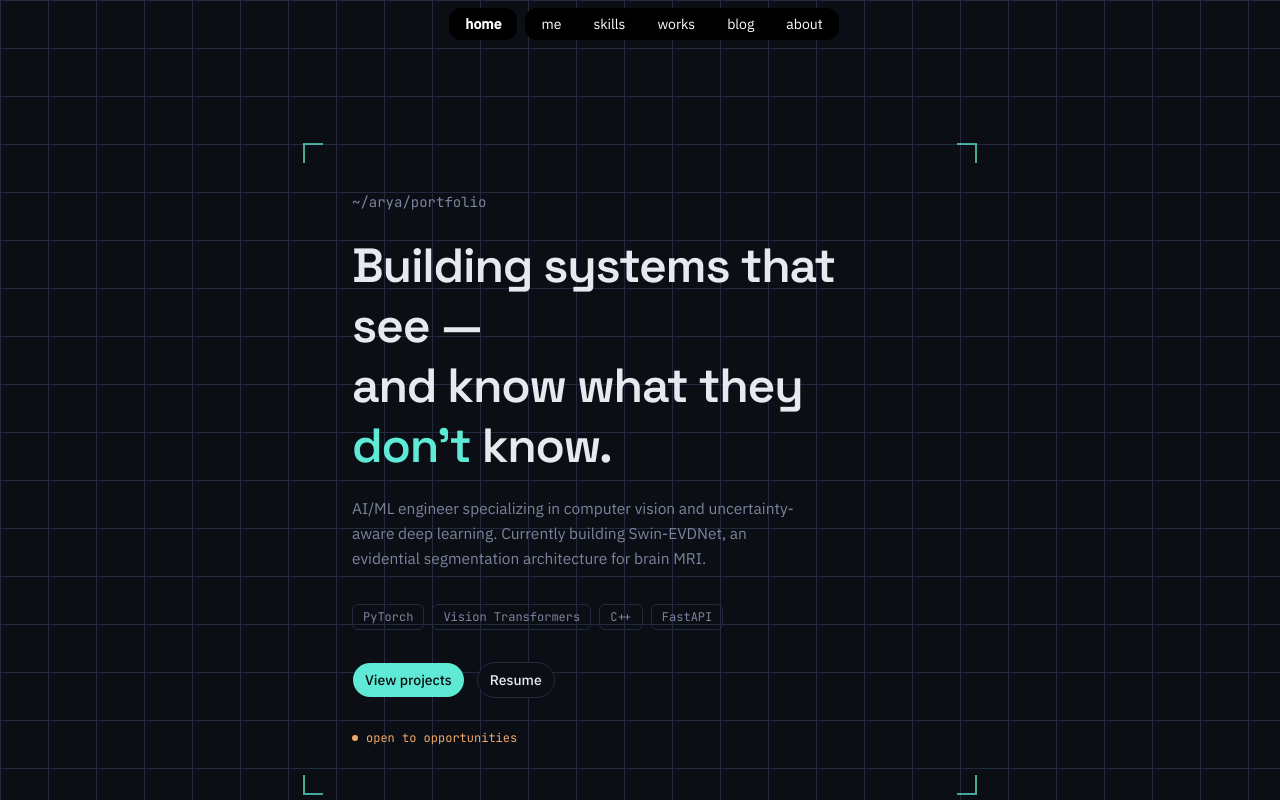
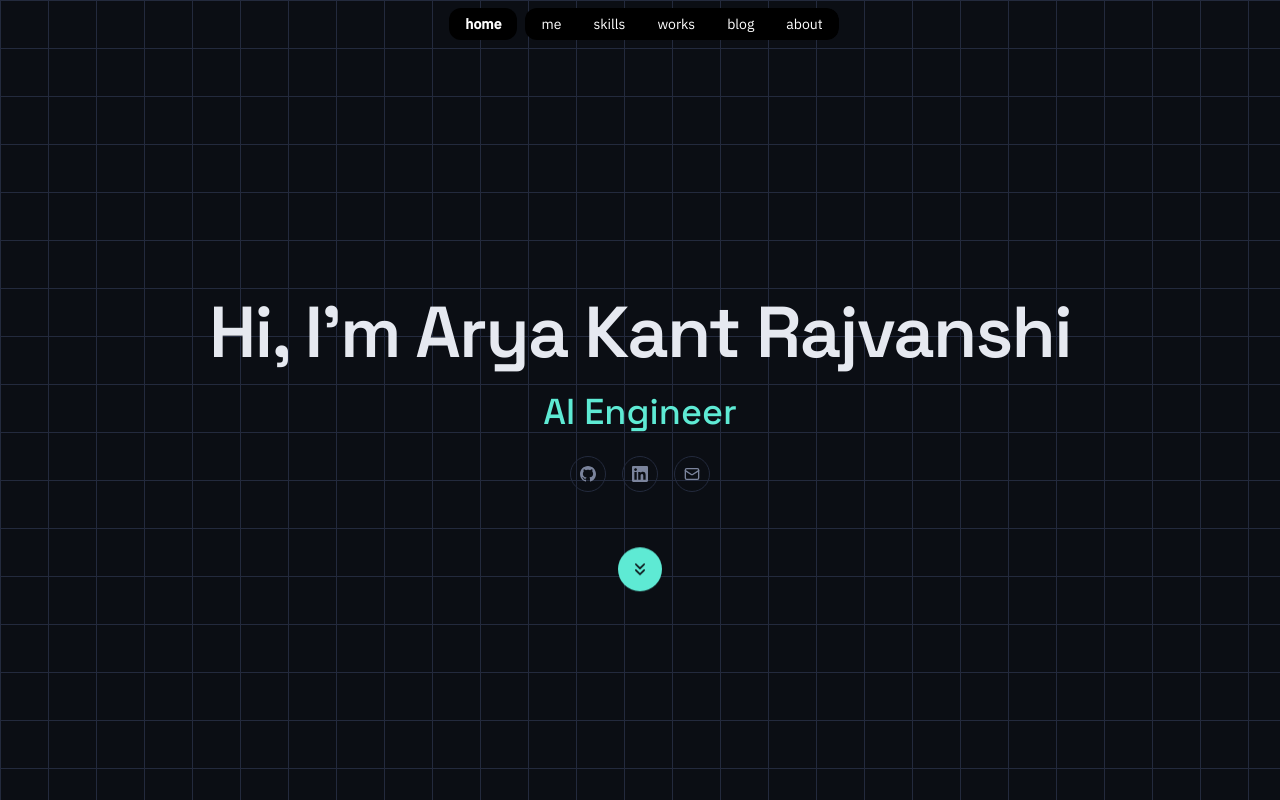
Before and after one commit to laidback-programmer/portfolio, a Next.js app: page / in a window 1280 px wide. Shown: the top 800 px of the page. Built offline with nearby package versions, Linux system fonts and the light colour scheme.

Commit message:
feat:added hero section

```diff
--- a/components/hero.tsx
+++ b/components/hero.tsx
@@ -2,32 +2,66 @@
 
 import { useEffect, useRef } from "react";
 import { createTimeline, stagger } from "animejs";
-import { Button } from "@/components/ui/button";
+import { Mail, ChevronsDown } from "lucide-react";
 
-const TAGS = ["PyTorch", "Vision Transformers", "C++", "FastAPI"];
+
+function GithubIcon(props: React.SVGProps<SVGSVGElement>) {
+  return (
+    <svg viewBox="0 0 24 24" fill="currentColor" {...props}>
+      <path d="M12 0c-6.626 0-12 5.373-12 12 0 5.302 3.438 9.8 8.207 11.387.599.111.793-.261.793-.577v-2.234c-3.338.726-4.033-1.416-4.033-1.416-.546-1.387-1.333-1.756-1.333-1.756-1.089-.745.083-.729.083-.729 1.205.084 1.839 1.237 1.839 1.237 1.07 1.834 2.807 1.304 3.492.997.107-.775.418-1.305.762-1.604-2.665-.305-5.467-1.334-5.467-5.931 0-1.311.469-2.381 1.236-3.221-.124-.303-.535-1.524.117-3.176 0 0 1.008-.322 3.301 1.23.957-.266 1.983-.399 3.003-.404 1.02.005 2.047.138 3.006.404 2.291-1.552 3.297-1.23 3.297-1.23.653 1.653.242 2.874.118 3.176.77.84 1.235 1.911 1.235 3.221 0 4.609-2.807 5.624-5.479 5.921.43.372.823 1.102.823 2.222v3.293c0 .319.192.694.801.576 4.765-1.589 8.199-6.086 8.199-11.386 0-6.627-5.373-12-12-12z" />
+    </svg>
+  );
+}
+
+function LinkedinIcon(props: React.SVGProps<SVGSVGElement>) {
+  return (
+    <svg viewBox="0 0 24 24" fill="currentColor" {...props}>
+      <path d="M20.447 20.452h-3.554v-5.569c0-1.328-.027-3.037-1.852-3.037-1.853 0-2.136 1.445-2.136 2.939v5.667h-3.554V9h3.414v1.561h.046c.477-.9 1.637-1.85 3.37-1.85 3.601 0 4.267 2.37 4.267 5.455v6.286zM5.337 7.433c-1.144 0-2.063-.926-2.063-2.065 0-1.138.92-2.063 2.063-2.063 1.14 0 2.064.925 2.064 2.063 0 1.139-.925 2.065-2.064 2.065zm1.782 13.019H3.555V9h3.564v11.452zM22.225 0H1.771C.792 0 0 .774 0 1.729v20.542C0 23.227.792 24 1.771 24h20.451C23.2 24 24 23.227 24 22.271V1.729C24 .774 23.2 0 22.222 0h.003z" />
+    </svg>
+  );
+}
+
+const SOCIALS = [
+  {
+    icon: GithubIcon,
+    href: "https://github.com/laidback-programmer",
+    label: "GitHub",
+    external: true,
+    hoverClass: "hover:border-white hover:text-white",
+  },
+  {
+    icon: LinkedinIcon,
+    href: "https://www.linkedin.com/in/arya-kant-rajvanshi-141bbb28a",
+    label: "LinkedIn",
+    external: true,
+    hoverClass: "hover:border-blue-500 hover:text-blue-300",
+  },
+  {
+    icon: Mail,
+    href: "mailto:atwork.arya@gmail.com",
+    label: "Email",
+    external: false,
+    hoverClass: "hover:border-red-500 hover:text-red-300",
+  },
+];
 
 export function Hero() {
   const scope = useRef<HTMLDivElement>(null);
 
   useEffect(() => {
     const tl = createTimeline({ defaults: { ease: "outQuad" } });
-    tl.add(".hero-eyebrow", {
+    tl.add(".hero-greeting", {
       opacity: [0, 1],
-      translateY: [8, 0],
-      duration: 400,
+      translateY: [16, 0],
+      duration: 600,
     })
       .add(
-        ".hero-headline",
-        { opacity: [0, 1], translateY: [16, 0], duration: 600 },
-        "-=150",
-      )
-      .add(
-        ".hero-sub",
-        { opacity: [0, 1], translateY: [16, 0], duration: 500 },
+        ".hero-role",
+        { opacity: [0, 1], translateY: [12, 0], duration: 500 },
         "-=300",
       )
       .add(
-        ".hero-tag",
+        ".hero-social",
         {
           opacity: [0, 1],
           translateY: [10, 0],
@@ -36,64 +70,46 @@
         },
         "-=250",
       )
-      .add(
-        ".hero-cta",
-        { opacity: [0, 1], translateY: [10, 0], duration: 400 },
-        "-=200",
-      );
+      .add(".hero-scroll", { opacity: [0, 1], duration: 400 }, "-=150");
   }, []);
 
   return (
     <section
   ref={scope}
-      className="relative flex min-h-screen items-center justify-center px-6 py-24"
+  className="relative flex min-h-screen flex-col items-center justify-center px-6 py-10 text-center"
 >
-      <div className="relative w-full max-w-2xl p-12">
-        <span className="absolute -left-px -top-px h-5 w-5 border-l-2 border-t-2 border-primary/70" />
-        <span className="absolute -right-px -top-px h-5 w-5 border-r-2 border-t-2 border-primary/70" />
-        <span className="absolute -left-px -bottom-px h-5 w-5 border-b-2 border-l-2 border-primary/70" />
-        <span className="absolute -right-px -bottom-px h-5 w-5 border-b-2 border-r-2 border-primary/70" />
+  <h1 className="hero-greeting font-display text-11xl font-semibold tracking-tight opacity-0 sm:text-7xl">
+    Hi, I&apos;m Arya Kant Rajvanshi
+  </h1>
 
-        <p className="hero-eyebrow mb-6 font-mono text-sm text-muted-foreground opacity-0">
-          ~/arya/portfolio
+  <p className="hero-role mt-6 font-display text-5xl font-medium text-primary opacity-0 sm:text-4xl">
+    AI Engineer
   </p>
 
-        <h1 className="hero-headline mb-5 font-display text-4xl font-semibold leading-tight tracking-tight opacity-0 sm:text-5xl">
-          Building systems that see&nbsp;—
-          <br />
-          and know what they <span className="text-primary">
-            don&apos;t
-          </span>{" "}
-          know.
-        </h1>
-
-        <p className="hero-sub mb-8 max-w-md text-[15.5px] leading-relaxed text-muted-foreground opacity-0">
-          AI/ML engineer specializing in computer vision and uncertainty-aware
-          deep learning. Currently building Swin-EVDNet, an evidential
-          segmentation architecture for brain MRI.
-        </p>
-
-        <div className="mb-8 flex flex-wrap gap-2">
-          {TAGS.map((tag) => (
-            <span
-              key={tag}
-              className="hero-tag rounded-md border border-border px-2.5 py-1 font-mono text-xs text-muted-foreground opacity-0"
+  {/* Socials row */}
+  <div className="mt-6 flex items-center gap-4">
+    {SOCIALS.map(({ icon: Icon, href, label, external, hoverClass }) => (
+      <a
+        key={label}
+        href={href}
+        target={external ? "_blank" : undefined}
+        rel={external ? "noreferrer" : undefined}
+        aria-label={label}
+        className={`hero-social flex h-9 w-9 items-center justify-center rounded-full border border-border text-muted-foreground opacity-0 transition-colors ${hoverClass}`}
       >
-              {tag}
-            </span>
+        <Icon className="h-4 w-4" />
+      </a>
     ))}
   </div>
 
-        <div className="hero-cta mb-8 flex flex-wrap items-center gap-3 opacity-0">
-          <Button>View projects</Button>
-          <Button variant="outline">Resume</Button>
-        </div>
-
-        <div className="flex items-center gap-2 font-mono text-xs text-accent">
-          <span className="h-1.5 w-1.5 rounded-full bg-accent" />
-          open to opportunities
-        </div>
-      </div>
+  {/* Scroll button — now sits below the socials */}
+  <a
+    href="#me"
+    aria-label="Scroll to about section"
+    className="hero-scroll mt-16 flex h-11 w-11 animate-bounce items-center justify-center rounded-full bg-primary text-primary-foreground opacity-0 transition-transform hover:scale-105"
+  >
+    <ChevronsDown className="h-5 w-5" />
+  </a>
 </section>
   );
 }
```
Lines whose indentation alone changed are shown as unchanged.
